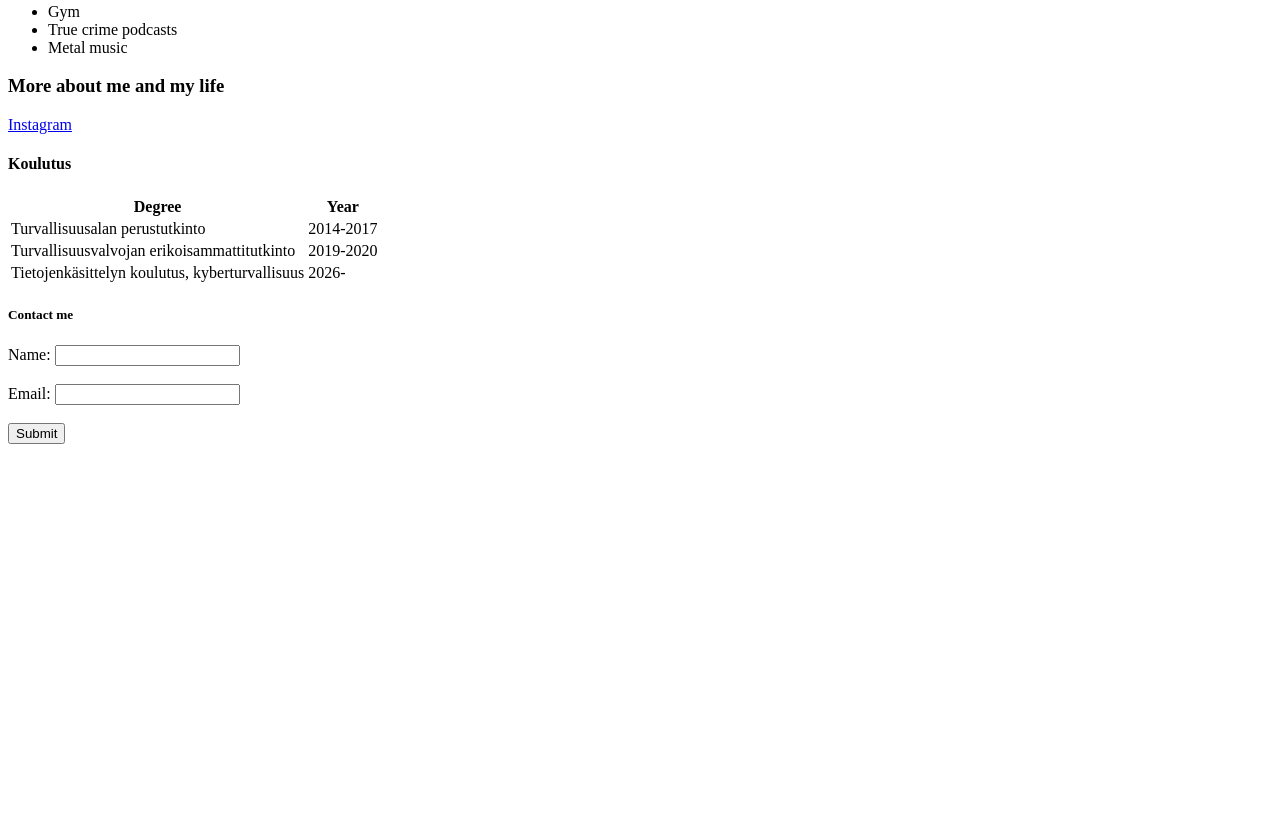
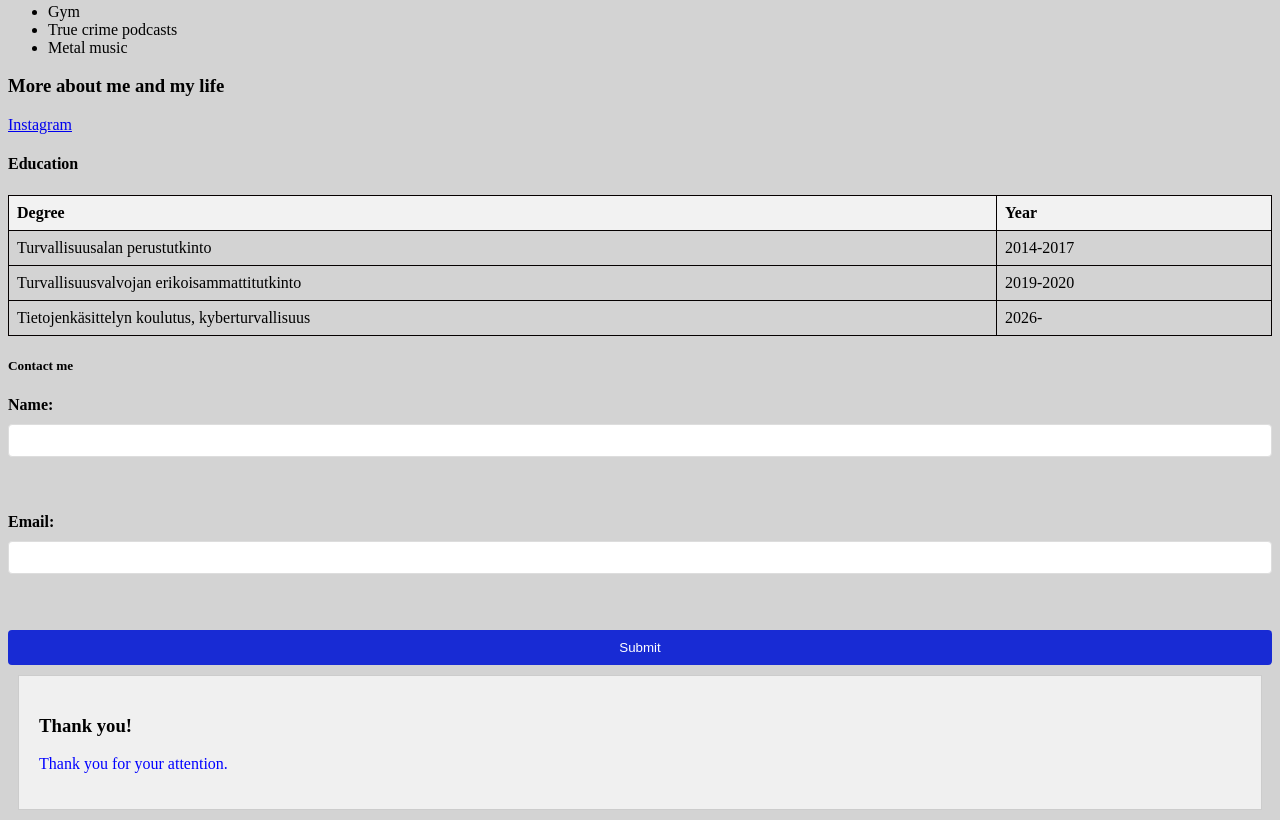
Before and after one commit to Janinajii/HTML-Basics, a plain HTML site: page Index.html in a window 1280 px wide. Shown: the part 623-1443 px from the top of the page. Before the commit the page ends 1075 px from the top, so only its background shows below. Drawn offline with Linux system fonts and the light colour scheme.

Commit message:
Layout changes

```diff
--- a/Index.html
+++ b/Index.html
@@ -2,6 +2,7 @@
     <html>
     <head>
         <title>Janina's HTML page</title>
+        <link rel="stylesheet" href="Main.css">
     </head>
     <body>
         <h1>Welcome to Janina's page</h1>
@@ -15,7 +16,7 @@
     </ul>
     <h3>More about me and my life</h3>
     <a href="https://www.instagram.com/janinajiii/" target="_blank">Instagram</a>
-    <h4>Koulutus</h4>
+    <h4>Education</h4>
     <table>
     <tr>
         <th>Degree</th>
@@ -42,5 +43,9 @@
     <input type="email" id="email" name="email"><br><br>
     <input type="submit" value="Submit">
     </form>
+      <div class="content-box">
+  <h3>Thank you!</h3>
+  <p>Thank you for your attention.</p>
+</div>
     </body>
     </html>
--- a/Main.css
+++ b/Main.css
@@ -0,0 +1,62 @@
+p {
+      color: blue;
+    }
+
+    body {
+      background-color: lightgray;
+    }
+
+    h1 {
+      font-size: 2em;
+    }
+
+    .content-box {
+  padding: 20px;
+  margin: 10px;
+  background-color: #f0f0f0;
+  border: 1px solid #ccc;
+}
+
+table {
+      width: 100%;
+      border-collapse: collapse;
+    }
+
+    th, td {
+      border: 1px solid #050000;
+      padding: 8px;
+      text-align: left;
+    }
+
+    th {
+      background-color: #f2f2f2;
+    }
+
+    form {
+      display: flex;
+      flex-direction: column;
+      gap: 10px;
+    }
+
+    label {
+      font-weight: bold;
+    }
+
+    input[type="text"], input[type="email"] {
+      padding: 8px;
+      border: 1px solid #ddd;
+      border-radius: 4px;
+    }
+
+    input[type="submit"] {
+      background-color: #182bd4;
+      color: white;
+      padding: 10px;
+      border: none;
+      border-radius: 4px;
+      cursor: pointer;
+    }
+
+    input[type="submit"]:hover {
+      background-color: #45a049;
+    }
```
